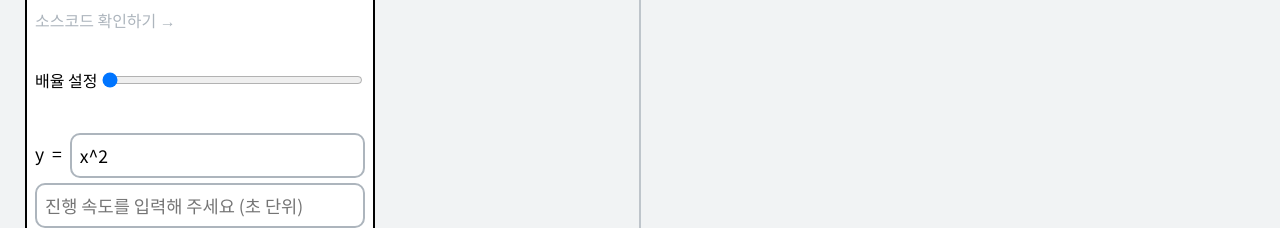
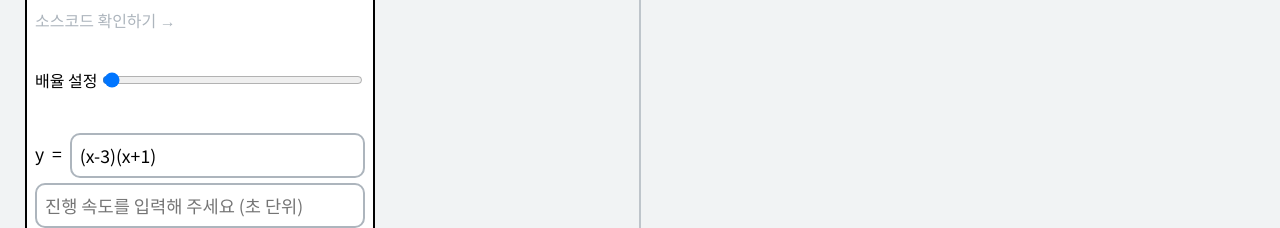
Before and after one commit to uhmseohun/newton-raphson-method, a React (Create React App) app: page / in a window 1280 px wide. Shown: the part 139-367 px from the top of the page. Built offline with nearby package versions, Linux system fonts and the light colour scheme.

Commit message:
feat: change placeholding values

```diff
--- a/src/components/ControlBox.jsx
+++ b/src/components/ControlBox.jsx
@@ -8,7 +8,7 @@ const absoluteStyle = {
 };
 
 const ControlBox = ({ onButtonClick: handleButtonClick, onScaleChanged }) => {
-  const [equation, setEquation] = useState('x^2');
+  const [equation, setEquation] = useState('(x-3)(x+1)');
   const [trials, setTrials] = useState(null);
   const [speed, setSpeed] = useState(null);
   const [clicked, setClicked] = useState(false);
@@ -27,9 +27,8 @@ const ControlBox = ({ onButtonClick: handleButtonClick, onScaleChanged }) => {
           <Slider
             type='range'
             min={40}
-            max={1000}
+            max={2500}
             defaultValue={60}
-            step={(1000 - 40) / 8}
             onChange={(e) => onScaleChanged(e.target.value)}
           />
         </ScaleField>
```
Also changed, not shown: 1 other file (tests, documents, lock files or other folders).
